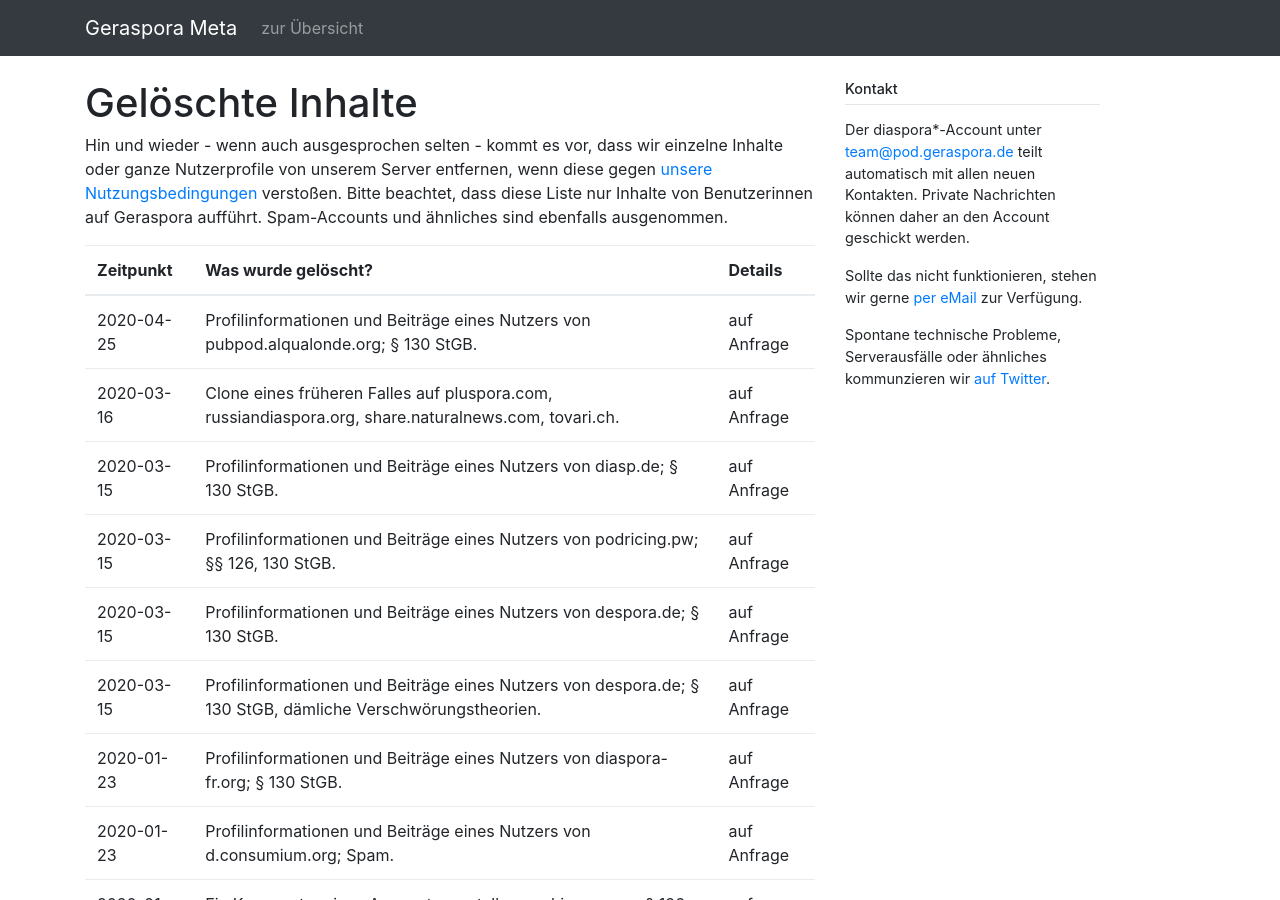
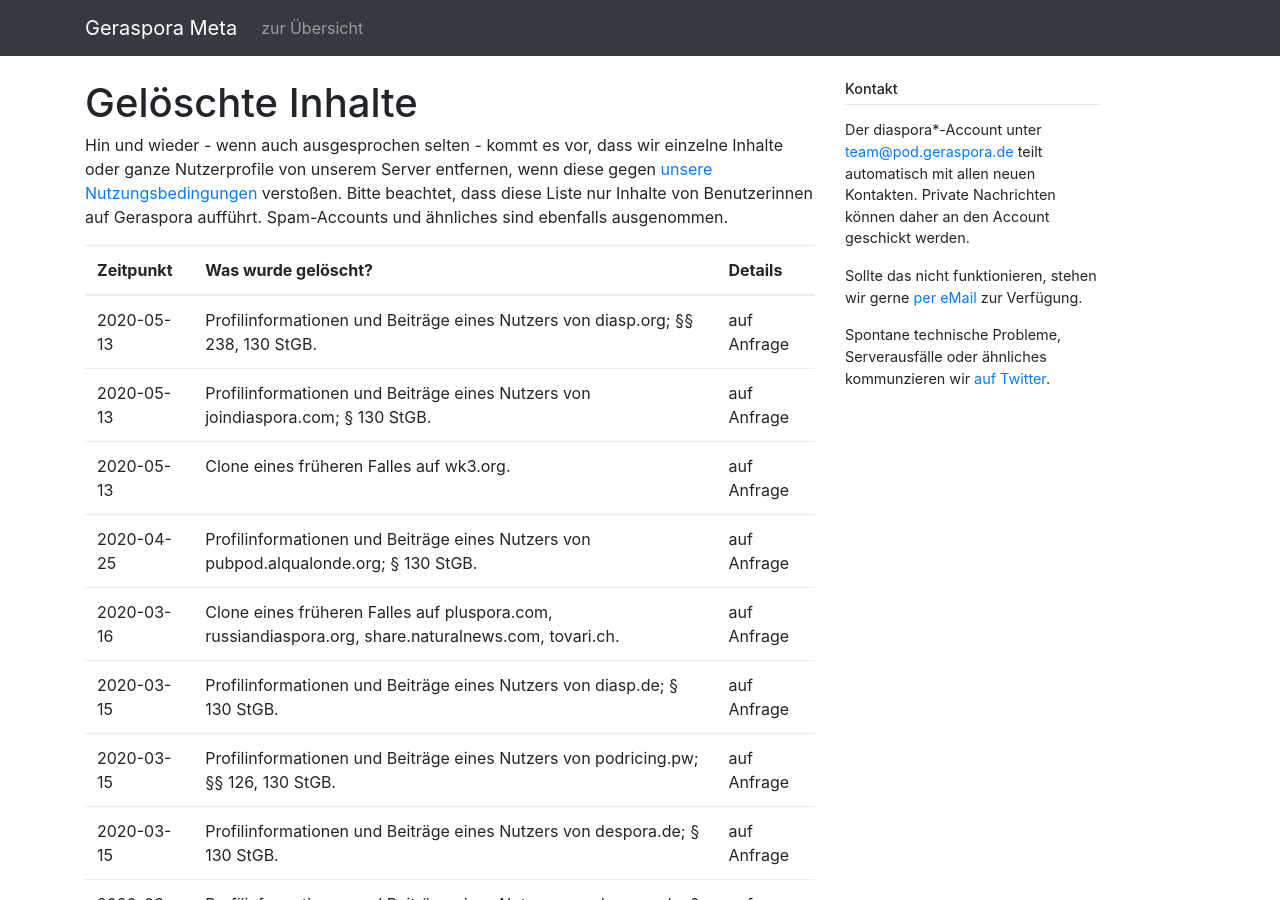
Before and after one commit to geraspora/meta, a Jekyll site: the page built from pod/deleted_contents.md, in a window 1280 px wide and 900 px high. Built offline with Jekyll 4.4.1, drawn with Linux system fonts in a browser that asks for light colours.

Commit message:
+3 deletions

```diff
--- a/pod/deleted_contents.md
+++ b/pod/deleted_contents.md
@@ -8,6 +8,9 @@ Hin und wieder - wenn auch ausgesprochen selten - kommt es vor, dass wir einzeln
 
 | Zeitpunkt  | Was wurde gelöscht?                                                                                        | Details                                                                 |
 | ---------- | ---------------------------------------------------------------------------------------------------------- | ----------------------------------------------------------------------- |
+| 2020-05-13 | Profilinformationen und Beiträge eines Nutzers von diasp.org; §§ 238, 130 StGB.                            | auf Anfrage                                                             |
+| 2020-05-13 | Profilinformationen und Beiträge eines Nutzers von joindiaspora.com; § 130 StGB.                           | auf Anfrage                                                             |
+| 2020-05-13 | Clone eines früheren Falles auf wk3.org.                                                                   | auf Anfrage                                                             |
 | 2020-04-25 | Profilinformationen und Beiträge eines Nutzers von pubpod.alqualonde.org; § 130 StGB.                      | auf Anfrage                                                             |
 | 2020-03-16 | Clone eines früheren Falles auf pluspora.com, russiandiaspora.org, share.naturalnews.com, tovari.ch.       | auf Anfrage                                                             |
 | 2020-03-15 | Profilinformationen und Beiträge eines Nutzers von diasp.de; § 130 StGB.                                   | auf Anfrage                                                             |
```
